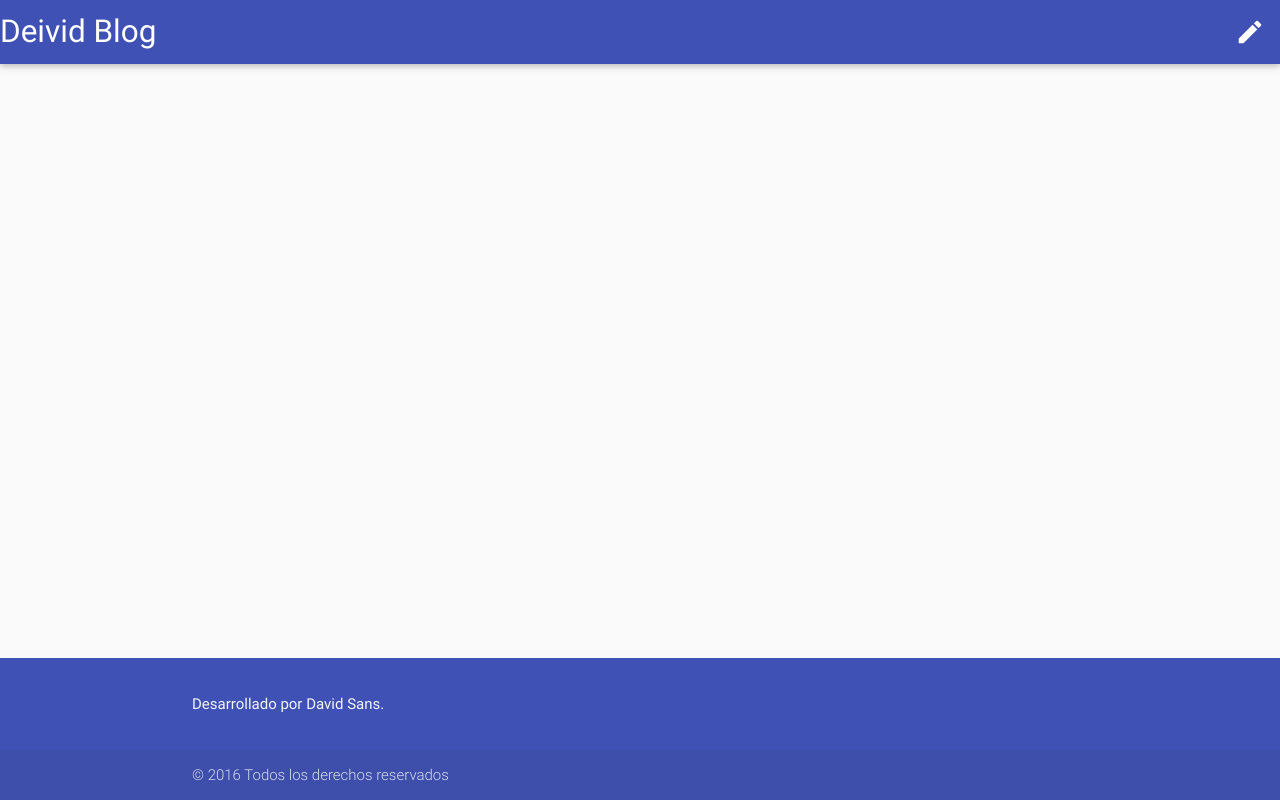
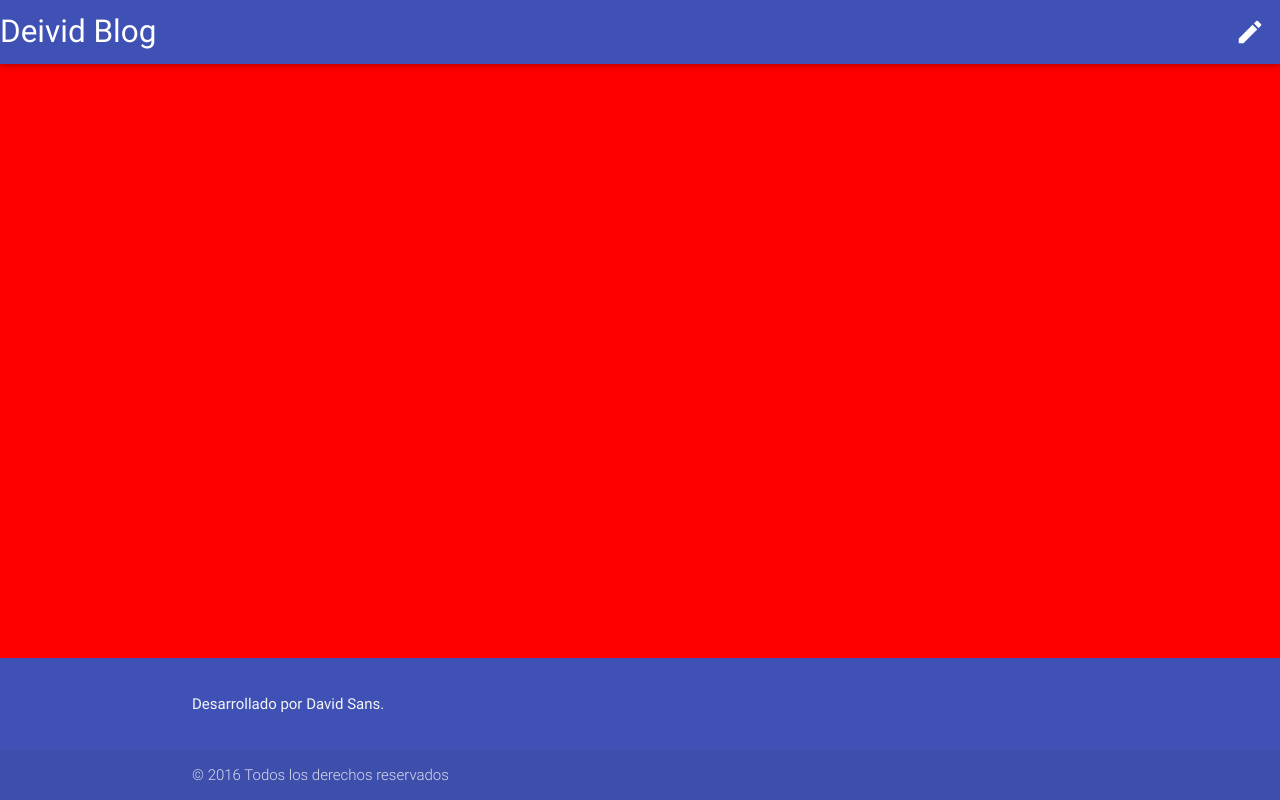
Before and after one commit to dsans/my-first-blog, a Django app: page / in a window 1280 px wide. Run offline with Django 3.2, Linux system fonts and the light colour scheme; data that the repository does not hold is empty; some libraries are stand-ins or nearby versions.

Commit message:
Ajustes finales

```diff
--- a/blog/static/css/style.css
+++ b/blog/static/css/style.css
@@ -2,6 +2,7 @@ body {
     display: flex;
     min-height: 100vh;
     flex-direction: column;
+    background: red;
 }
 main {
     flex: 1 0 auto;
--- a/blog/templates/blog/base.html
+++ b/blog/templates/blog/base.html
@@ -9,7 +9,7 @@
             <meta name="viewport" content="width=device-width, user-scalable=no, initial-scale=1.0, maximum-scale=1.0, minimum-scale=1.0">
 
         </head>
-        <body class="grey lighten-5">
+        <body class="">
             <nav class="indigo">
                   <div class="nav-wrapper">
                         <a href="/" class="brand-logo">Deivid Blog</a>
--- a/mysite/settings.py
+++ b/mysite/settings.py
@@ -25,7 +25,7 @@ SECRET_KEY = '+#9gt6*0in^h3uk!itv=524_5gri=w686lzwunpdblyzx20=!r'
 # SECURITY WARNING: don't run with debug turned on in production!
 DEBUG = False
 
-ALLOWED_HOSTS = ["dsans.pythonanywhere.com"]
+ALLOWED_HOSTS = ["dsans.pythonanywhere.com","localhost"]
 
 
 # Application definition
@@ -100,5 +100,5 @@ USE_TZ = True
 # Static files (CSS, JavaScript, Images)
 # https://docs.djangoproject.com/en/1.8/howto/static-files/
 
-STATIC_URL = '/static/'
+STATIC_URL = 'http://dsans.pythonanywhere.com/static/'
 STATIC_ROOT = os.path.join(BASE_DIR, 'static')
```
